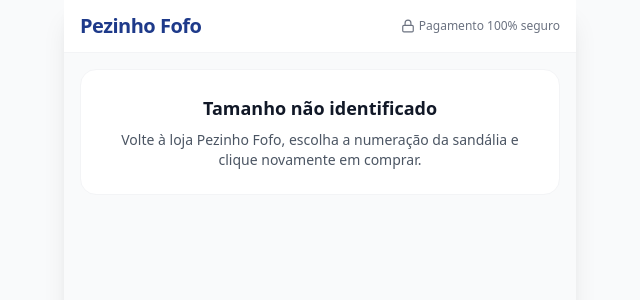
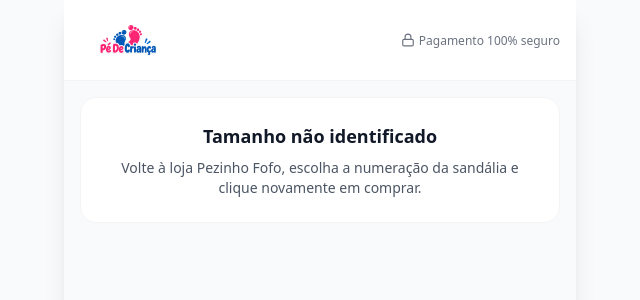
Before and after one commit to ragnokv2-droid/pezinho-fofo-checkout, a Next.js app: page / in a window 1280 px wide. Shown: the top 300 px of the page, without its empty margins (320-960 px from the left). Built offline with nearby package versions, Linux system fonts and the light colour scheme; no server answers.

Commit message:
Update Header.tsx

```diff
--- a/src/components/Header.tsx
+++ b/src/components/Header.tsx
@@ -1,14 +1,25 @@
+import Image from "next/image";
 import { Lock } from "lucide-react";
 
 export default function Header() {
   return (
-    <header className="bg-white border-b border-gray-100 px-4 py-3 flex items-center justify-between sticky top-0 z-20">
-      <div className="text-xl font-extrabold tracking-tight text-blue-900">
-        Pezinho Fofo
+    <header className="bg-white border-b border-gray-100 px-4 py-2 flex items-center justify-between sticky top-0 z-20">
+      <div className="flex items-center">
+        <Image
+          src="/logo.png"
+          alt="Pezinho Fofo"
+          width={220}
+          height={120}
+          priority
+          className="w-auto h-14 sm:h-16 object-contain"
+        />
       </div>
+
       <div className="flex items-center gap-1 text-xs text-gray-500">
-        <Lock className="w-3.5 h-3.5" />
-        <span>Pagamento 100% seguro</span>
+        <Lock className="w-3.5 h-3.5 shrink-0" />
+        <span className="text-right leading-tight">
+          Pagamento 100% seguro
+        </span>
       </div>
     </header>
   );
```
